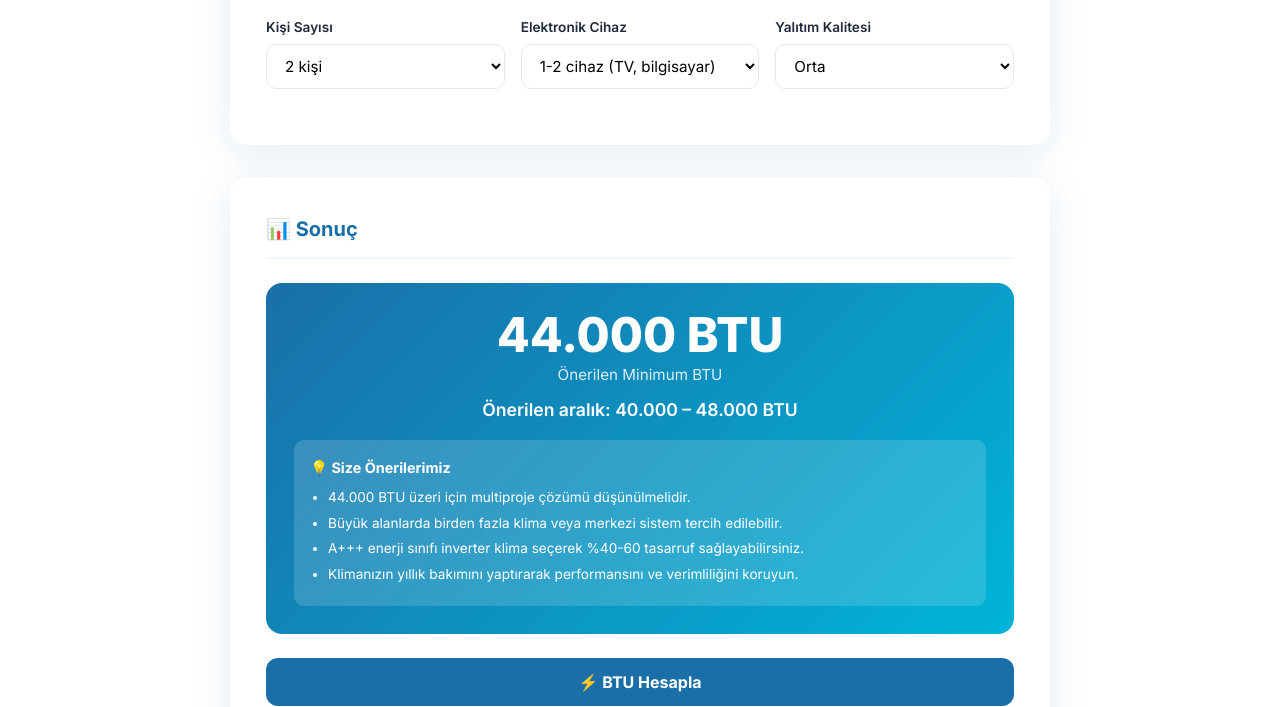
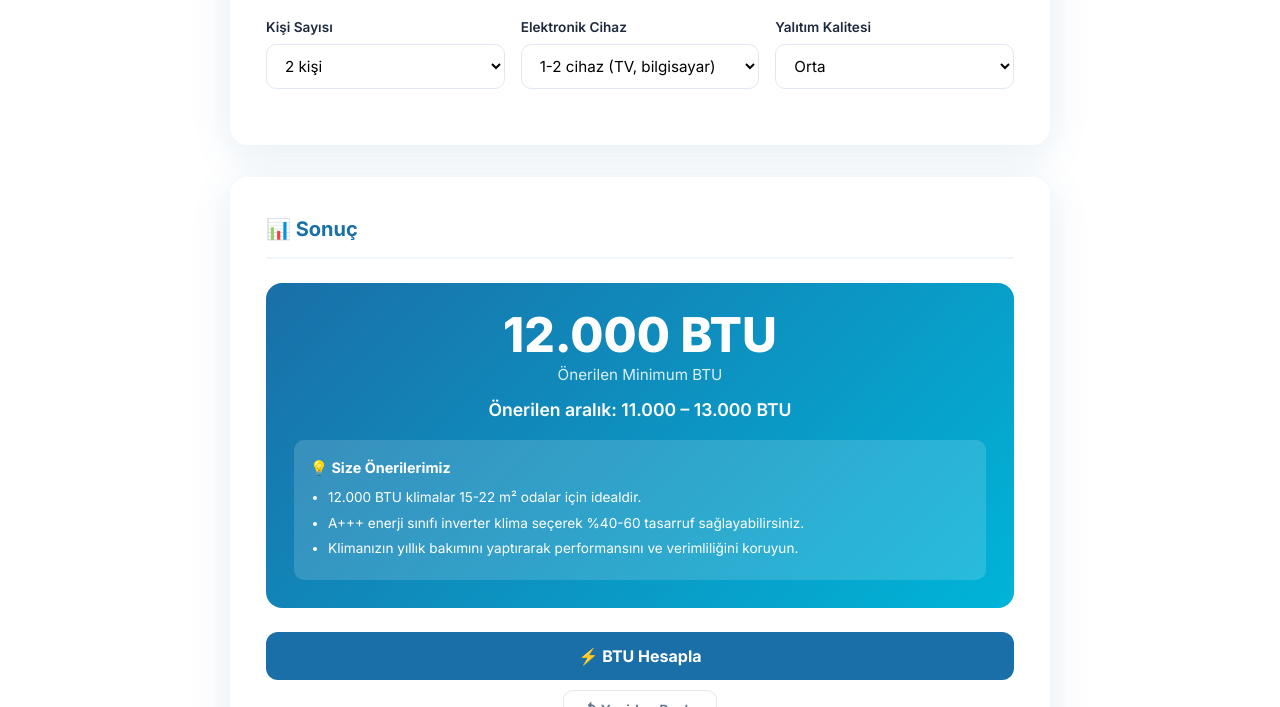
Before and after one commit to mediadurukan/durukanklima, a website: page public/blog/klima-btu-hesaplama.html in a window 1280 px wide. Both pictures are taken after a click on the button "⚡ BTU Hesapla". Shown: the part 578-1285 px from the top of the page. Drawn offline with Linux system fonts and the light colour scheme.

Commit message:
fix: BTU calculation formula corrected - using 400 BTU per sqm (EnergyStar validated)

```diff
--- a/public/blog/klima-btu-hesaplama.html
+++ b/public/blog/klima-btu-hesaplama.html
@@ -287,7 +287,7 @@
       </div>
       <div class="info-card">
         <h4>BTU Formülü</h4>
-        <p>Alan × Tavan × 600 = Temel ihtiyaç. Bu rakam güneş, bölge ve kişi sayısına göre çarpılır. Size en uygun sonucu yukarıdaki hesaplayıcı verir.</p>
+        <p>Alan (m²) × 400 BTU = Temel ihtiyaç. Bu rakam tavan yüksekliği, güneş, bölge ve kişi sayısına göre ayarlanır. EnergyStar standartlarına göre doğru hesaplama.</p>
       </div>
     </div>
 
@@ -340,21 +340,29 @@
     return;
   }
 
-  // BTU Calculation formula
-  // Base: area * ceiling height * 600 (BTU per cubic meter)
-  const baseBtu = area * ceiling * 600;
+  // BTU Calculation formula - Research validated
+  // Base: area (m²) × 400 BTU/m² for standard 2.5m ceiling
+  // This gives approximately 25 BTU per sq ft (EnergyStar standard)
+  const baseBtu = area * 400;
 
-  // Apply multipliers
-  let totalBtu = baseBtu * sun * region * roomType;
+  // Adjust for ceiling height (deviation from 2.5m standard)
+  const ceilingFactor = ceiling / 2.5;
+  let totalBtu = baseBtu * ceilingFactor;
 
-  // Add heat from people (100 BTU per person above 1)
+  // Apply multipliers (sun exposure, region climate, room type)
+  // Sun: 1.0 (shaded) to 1.30 (full sun)
+  // Region: 1.0 (moderate) to 1.20 (hot climate like Adana)
+  // Room type: 1.0 (bedroom) to 1.30 (kitchen)
+  totalBtu *= sun * region * roomType;
+
+  // Add heat from people (150 BTU per person above 1)
   const extraPeople = Math.max(0, people - 1);
-  totalBtu += extraPeople * 100;
+  totalBtu += extraPeople * 150;
 
-  // Add electronics heat
+  // Add electronics heat (each major device adds ~100 BTU)
   totalBtu += electronics;
 
-  // Apply insulation factor
+  // Apply insulation factor (0.8 = poor, 1.0 = good, 1.2 = excellent)
   totalBtu *= insulation;
 
   // Round to nearest 1000
```
